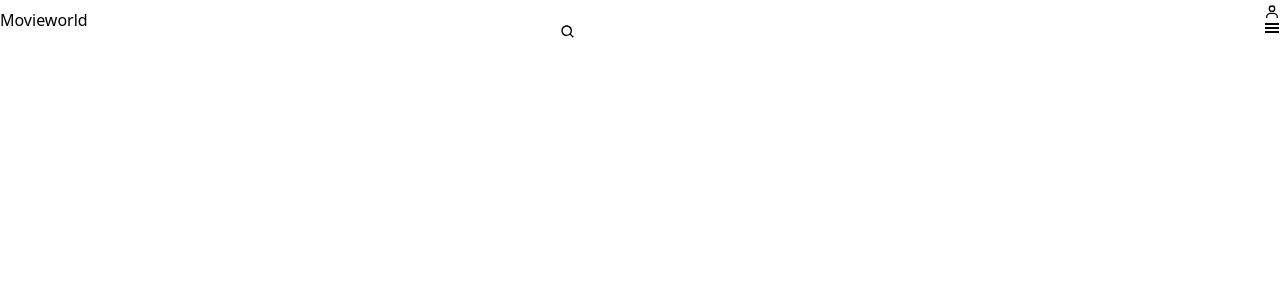
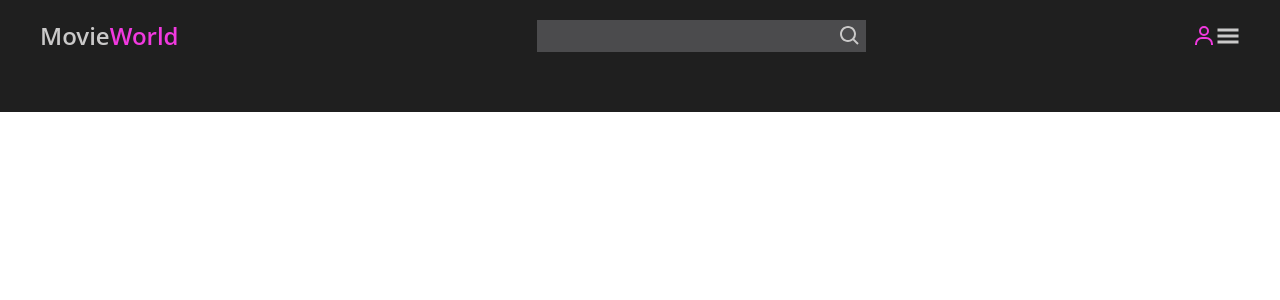
Before and after one commit to joffreynk/movie-website, a React (Create React App) app: page / in a window 1280 px wide. Shown: the top 300 px of the page. Built offline with nearby package versions, Linux system fonts and the light colour scheme.

Commit message:
ADDS: styles to the header

```diff
--- a/src/App.js
+++ b/src/App.js
@@ -2,8 +2,16 @@ import React from 'react';
 import Header from './components/Header';
 
 const App = () => (
-  <div className="relative">
-    <Header />
+  <div className="relative font-opensans " style={{ height: '200rem' }}>
+    <div className="fixed top-0 right-0 left-0 h-28  bg-[#1f1f1f]">
+      <Header />
+    </div>
+
+    <div>
+      <p>
+        some text
+      </p>
+    </div>
   </div>
 );
 
--- a/src/components/Header.js
+++ b/src/components/Header.js
@@ -3,20 +3,20 @@ import { GiHamburgerMenu } from 'react-icons/gi';
 
 const Header = () => (
 
-  <div className="flex justify-between items-center m-x-3 p-l-10 p-r-10">
+  <div className="flex justify-between items-center fixed text-[#cac9c9] top-5 left-10 right-10 text-2xl font-semibold">
     <h1>
       Movie
-      <span>world</span>
+      <span className='text-[#f139df] '>World</span>
     </h1>
 
-    <div>
-      <input type="text" />
-      <BiSearch />
+    <div className='flex items-center '>
+      <input type="text" className=' bg-[#4b4b4d] outline-none border-0' />
+      <BiSearch className="-mx-7 cursor-pointer" />
     </div>
 
-    <div>
-      <BiUser />
-      <GiHamburgerMenu />
+    <div className='flex items-center '>
+      <BiUser className='text-[#f139df] cursor-pointer'/>
+      <GiHamburgerMenu className='cursor-pointer'/>
     </div>
 
   </div>
--- a/src/index.css
+++ b/src/index.css
@@ -1,3 +1,5 @@
 @tailwind base;
 @tailwind components;
 @tailwind utilities;
+
+@import url('https://fonts.googleapis.com/css2?family=Open+Sans:wght@300;400;500;600;700;800&display=swap');
--- a/tailwind.config.js
+++ b/tailwind.config.js
@@ -2,7 +2,11 @@
 module.exports = {
   content: ['./src/**/*.{js,jsx,ts,tsx}'],
   theme: {
-    extend: {},
+    extend: {
+      fontFamily: {
+        opensans: ['Open Sans', ' sans-serif'],
+      },
+    },
   },
   plugins: [],
 };
```
